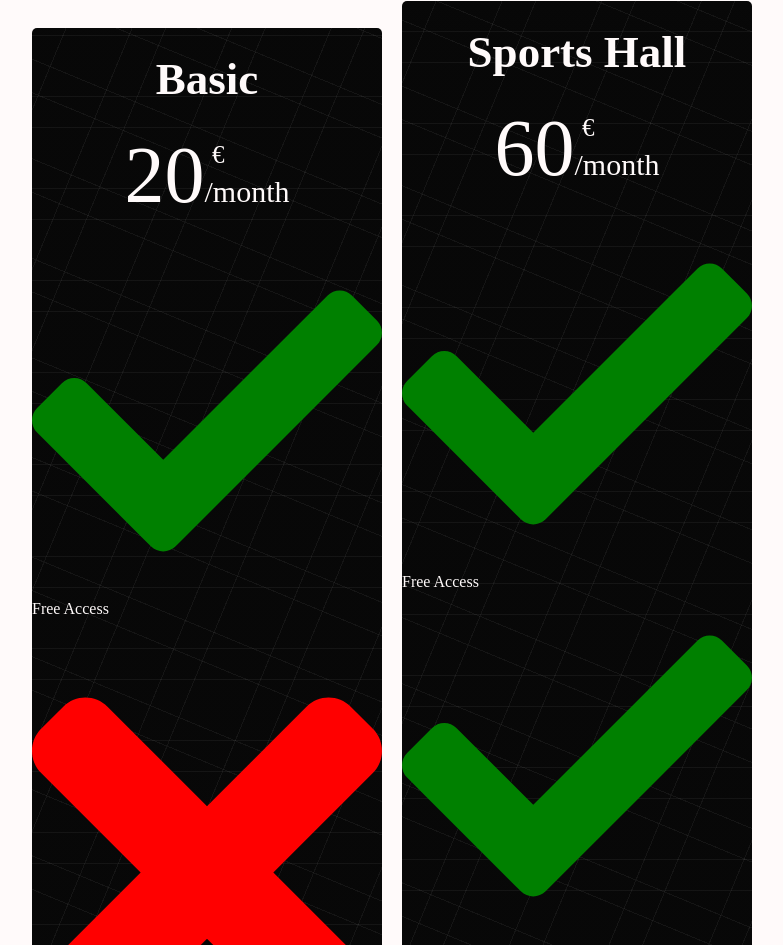
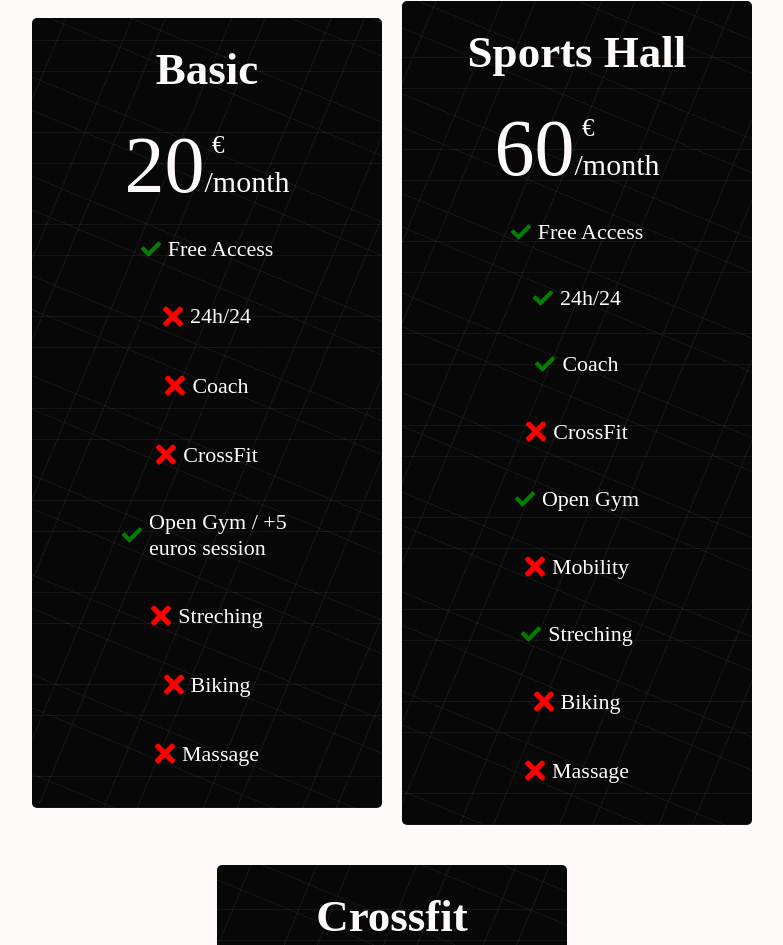
Before and after one commit to angeliquejeanne/Site-Sport-Life, a plain HTML site: page index.html in a window 1280 px wide. Shown: the part 4286-5231 px from the top of the page, without its empty margins (248-1031 px from the left). Drawn offline with nearby package versions, Linux system fonts and the light colour scheme.

Commit message:
add modifs

```diff
--- a/style.css
+++ b/style.css
@@ -659,7 +659,19 @@ h1 {
     right: -20px;
     font-size: 25px;
 }
-
+.infos-card {
+    width: 170px;
+    margin: 20px auto 40px;
+    display: flex;
+    justify-content: center;
+    align-items: center;
+    position: relative;
+    font-size: 22px;
+}
+.infos-card img {
+    margin-right: 7px;
+    width: 20px;
+}
 
 
 
```
